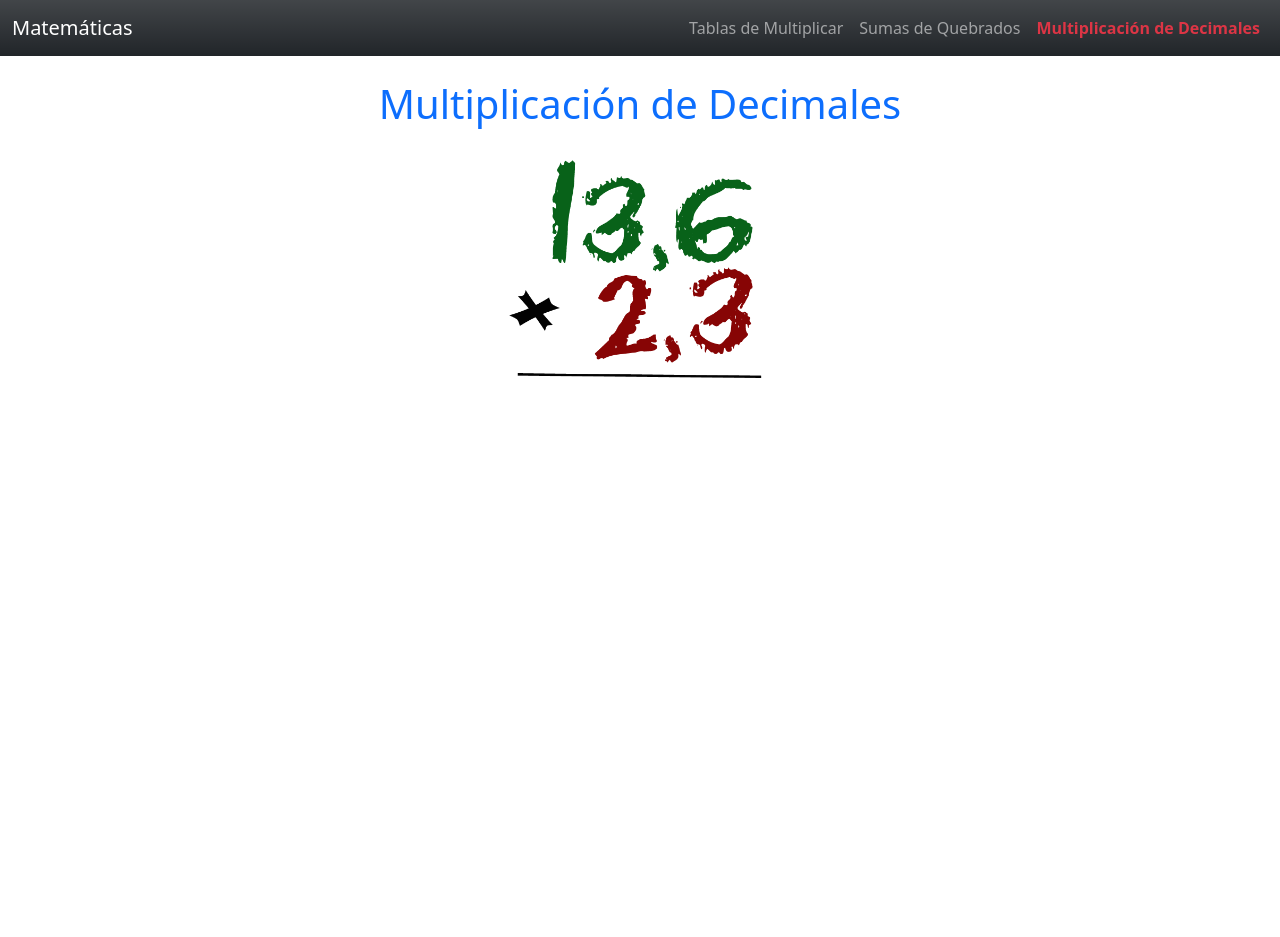
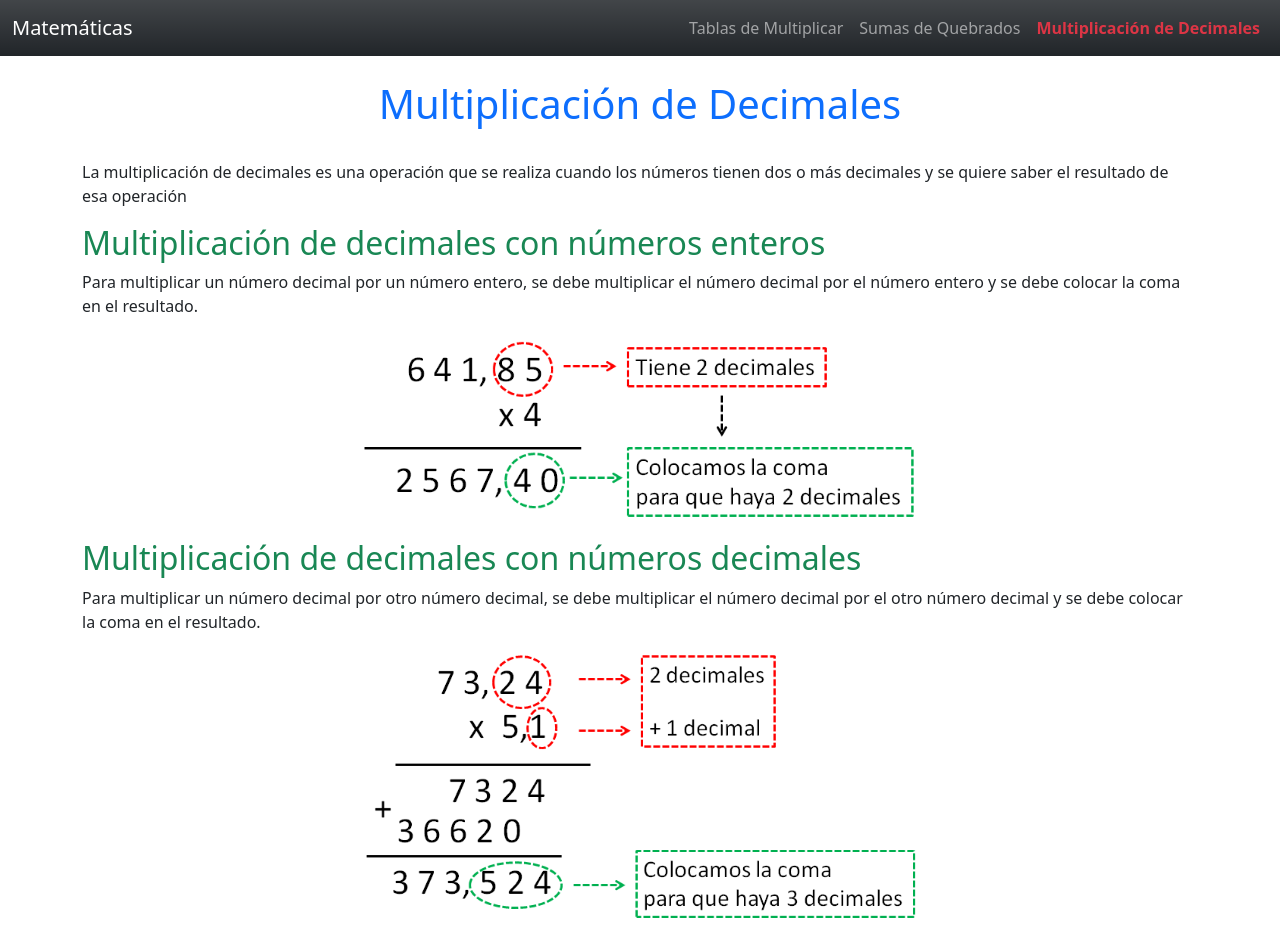
Before and after one commit to Juanjo21-01/desarrollo-matematicas, a React (Vite) app: page /#/multiplicacion in a window 1280 px wide. Before the commit the page ends 800 px from the top, so only its background shows below. Built offline with nearby package versions, Linux system fonts and the light colour scheme.

Commit message:
Pagina de multiplicacion de decimales

```diff
--- a/src/pages/Multiplicacion.jsx
+++ b/src/pages/Multiplicacion.jsx
@@ -5,13 +5,53 @@ export default function Multiplicacion() {
         Multiplicación de Decimales
       </h1>
 
-      <article className="text-center">
-        <img
-          src="/src/assets/multiplicacion.png"
-          alt="multiplicación de decimales"
-          className="img-fluid w-25"
-        />
-      </article>
+      <p>
+        La multiplicación de decimales es una operación que se realiza cuando
+        los números tienen dos o más decimales y se quiere saber el resultado de
+        esa operación
+      </p>
+
+      <section className="mb-3">
+        <article>
+          <h2 className="text-success">
+            Multiplicación de decimales con números enteros
+          </h2>
+          <p>
+            Para multiplicar un número decimal por un número entero, se debe
+            multiplicar el número decimal por el número entero y se debe colocar
+            la coma en el resultado.
+          </p>
+        </article>
+
+        <article className="text-center">
+          <img
+            src="/src/assets/multiplicacion-enteros.png"
+            alt="multiplicación de decimales con números enteros"
+            className="img-fluid w-50"
+          />
+        </article>
+      </section>
+
+      <section className="mb-3">
+        <article>
+          <h2 className="text-success">
+            Multiplicación de decimales con números decimales
+          </h2>
+          <p>
+            Para multiplicar un número decimal por otro número decimal, se debe
+            multiplicar el número decimal por el otro número decimal y se debe
+            colocar la coma en el resultado.
+          </p>
+        </article>
+
+        <article className="text-center">
+          <img
+            src="/src/assets/multiplicacion-decimales.png"
+            alt="multiplicación de decimales con números decimales"
+            className="img-fluid w-50"
+          />
+        </article>
+      </section>
     </>
   );
 }
```
Also changed, not shown: src/assets/multiplicacion-decimales.png (added), src/assets/multiplicacion-enteros.png (added).
